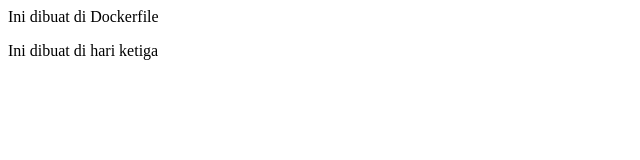
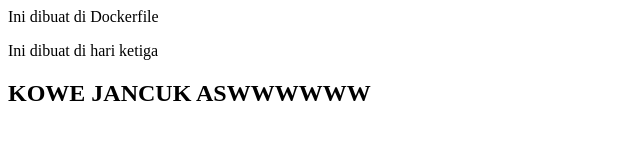
Before and after one commit to albirrukp/web-custom, a plain HTML site: page index.html in a window 1280 px wide. Shown: the whole page, without its empty margins (0-640 px from the left). Drawn offline with Linux system fonts and the light colour scheme.

Commit message:
menambah baris baru

```diff
--- a/index.html
+++ b/index.html
@@ -1,2 +1,3 @@
 <p>Ini dibuat di Dockerfile</p>
 <p>Ini dibuat di hari ketiga</p>
+<p><h2>KOWE JANCUK ASWWWWWW</h2></p>
```
